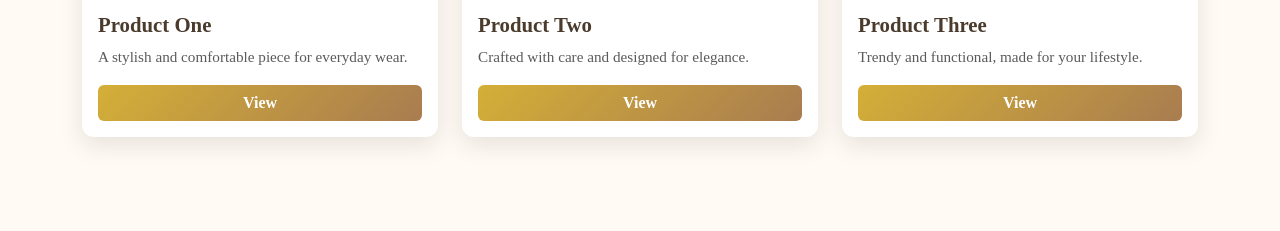
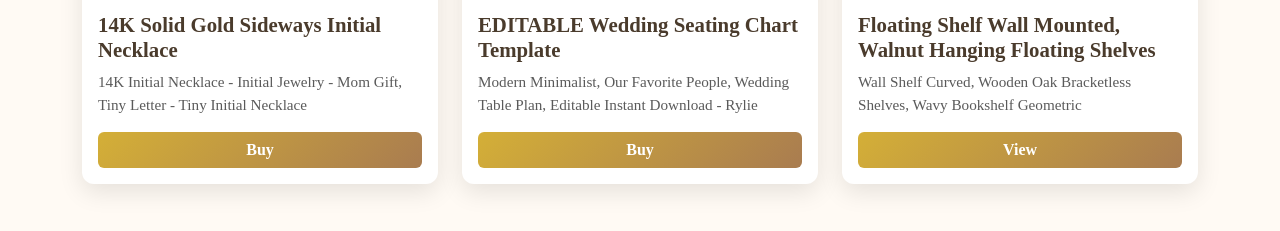
Before and after one commit to Zainab273/bootstrap, a plain HTML site: page index.html in a window 1280 px wide. Shown: the part 533-764 px from the top of the page. Drawn offline with nearby package versions, Linux system fonts and the light colour scheme.

Commit message:
Initial commit

```diff
--- a/index.html
+++ b/index.html
@@ -50,30 +50,30 @@
     <div class="row g-4">
       <div class="col-md-4">
         <div class="card h-100">
-          <img src="https://perfumedubai.com/cdn/shop/articles/dior_sauvage_460x@2x.jpg?v=1652439946" class="card-img-top" alt="Product One">
+          <img src="https://i.etsystatic.com/22690756/r/il/b7bef3/4094224205/il_794xN.4094224205_6ah2.jpg" class="card-img-top" alt="Product One">
           <div class="card-body">
-            <h5 class="card-title">Product One</h5>
-            <p class="card-text">A stylish and comfortable piece for everyday wear.</p>
-            <a href="#" class="btn btn-primary w-100">View</a>
+            <h5 class="card-title">14K Solid Gold Sideways Initial Necklace </h5>
+            <p class="card-text">14K Initial Necklace - Initial Jewelry - Mom Gift, Tiny Letter - Tiny Initial Necklace</p>
+            <a href="#" class="btn btn-primary w-100">Buy</a>
           </div>
         </div>
       </div>
       <div class="col-md-4">
         <div class="card h-100">
-          <img src="https://perfumedubai.com/cdn/shop/articles/dior_sauvage_460x@2x.jpg?v=1652439946" class="card-img-top" alt="Product Two">
+          <img src="https://i.etsystatic.com/19250961/r/il/cdc271/5102091328/il_794xN.5102091328_ceh8.jpg" class="card-img-top" alt="Product Two">
           <div class="card-body">
-            <h5 class="card-title">Product Two</h5>
-            <p class="card-text">Crafted with care and designed for elegance.</p>
-            <a href="#" class="btn btn-primary w-100">View</a>
+            <h5 class="card-title">EDITABLE Wedding Seating Chart Template</h5>
+            <p class="card-text">Modern Minimalist, Our Favorite People, Wedding Table Plan, Editable Instant Download - Rylie</p>
+            <a href="#" class="btn btn-primary w-100">Buy</a>
           </div>
         </div>
       </div>
       <div class="col-md-4">
         <div class="card h-100">
-          <img src="https://perfumedubai.com/cdn/shop/articles/dior_sauvage_460x@2x.jpg?v=1652439946" class="card-img-top" alt="Product Three">
+          <img src="https://i.etsystatic.com/11343054/r/il/cf6b9a/4819458660/il_794xN.4819458660_4eo2.jpg" class="card-img-top" alt="Product Three">
           <div class="card-body">
-            <h5 class="card-title">Product Three</h5>
-            <p class="card-text">Trendy and functional, made for your lifestyle.</p>
+            <h5 class="card-title">Floating Shelf Wall Mounted, Walnut Hanging Floating Shelves</h5>
+            <p class="card-text">Wall Shelf Curved, Wooden Oak Bracketless Shelves, Wavy Bookshelf Geometric</p>
             <a href="#" class="btn btn-primary w-100">View</a>
           </div>
         </div>
```
